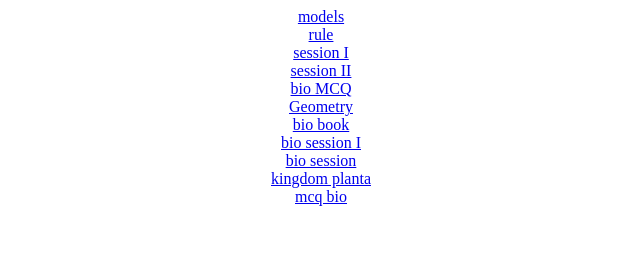
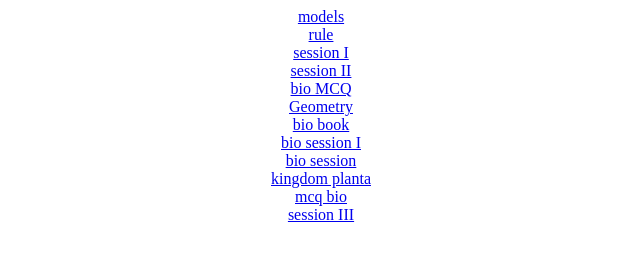
Before and after one commit to iOssme/aser-dev.github.io, a plain HTML site: page math.html in a window 1280 px wide. Shown: the full height of the page, 319-959 px from the left. Drawn offline with Linux system fonts and the light colour scheme.

Commit message:
math.html

```diff
--- a/math.html
+++ b/math.html
@@ -16,7 +16,7 @@
         <center><a href="https://youtu.be/wCs8T2YcDOs">bio session</a></center>
         <center><a href="https://drive.google.com/file/d/1U56ryPtVlsYb1ShidJe5_ZnvQX8LvwYM/view?usp=drivesdk">kingdom planta</a></center>
         <center><a href="https://drive.google.com/file/d/1U5CshyyO27i1WBjGHX_4EJBoPxLHUyRD/view?usp=drivesdk">mcq bio</a></center>
-        <center><a href=""></a></center>
+        <center><a href="https://youtu.be/I3MCWxmlHbc">session III</a></center>
         <center><a href=""></a></center>
         <center><a href=""></a></center>
 
```
